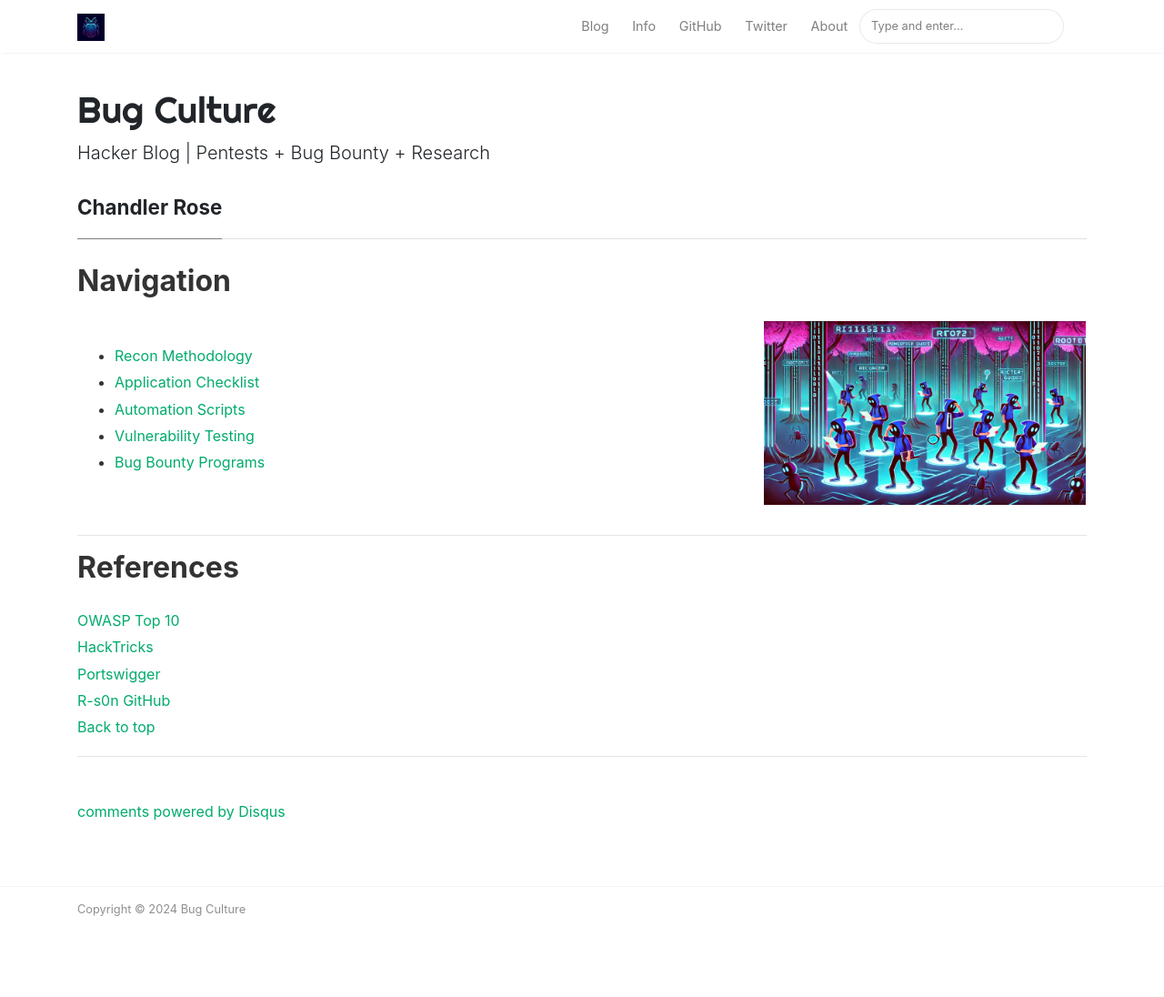
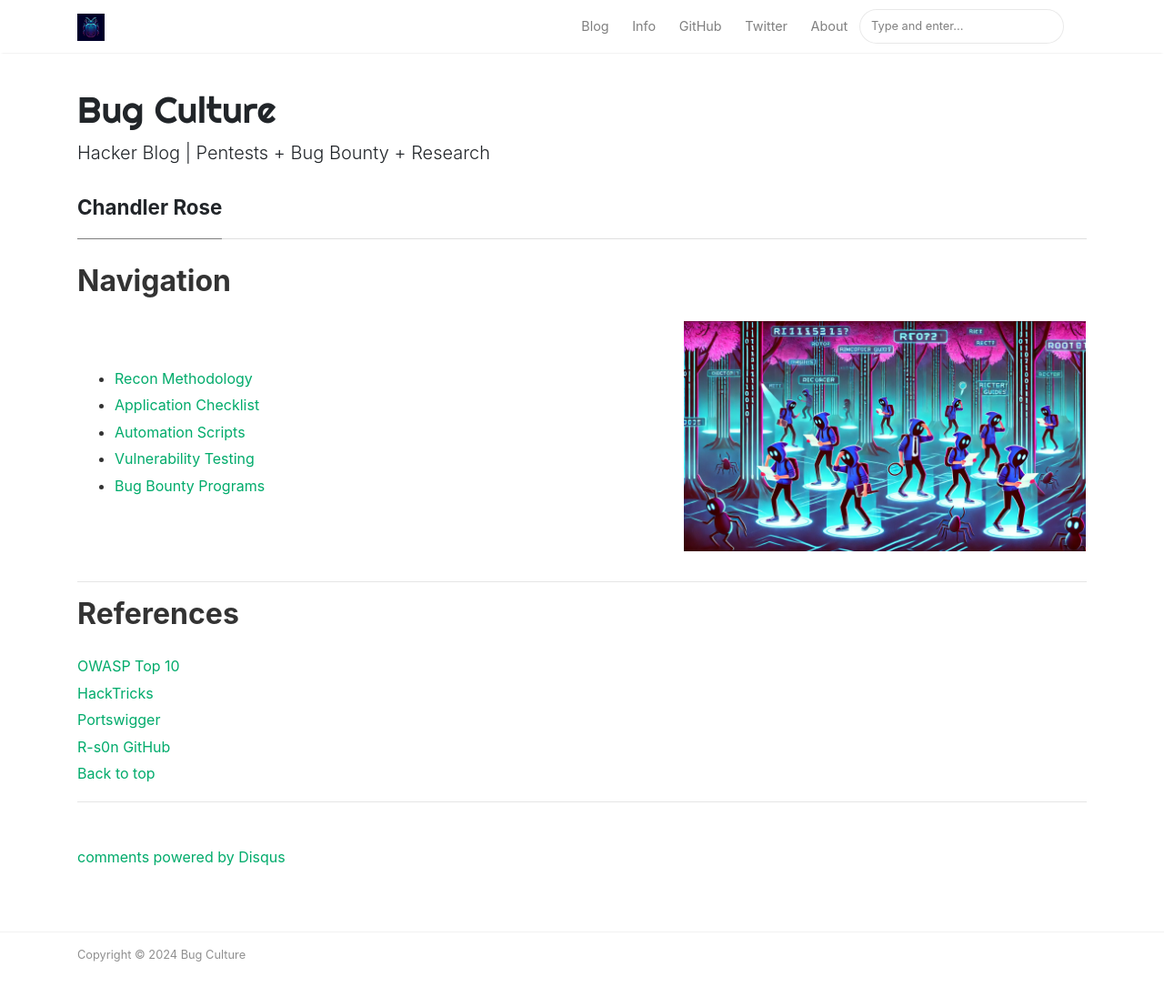
Before and after one commit to Turbul3nce/Turbul3nce.github.io, a Jekyll site: the page built from _pages/info.md, in a window 1280 px wide and 1134 px high. Shown: the top 1096 px of the window at 91% size. Built offline with Jekyll 4.4.1, drawn with Linux system fonts in a browser that asks for light colours; nearby versions of some CDN libraries; comment, search, counter and statistics services are not loaded.

Commit message:
Update info.md

```diff
--- a/_pages/info.md
+++ b/_pages/info.md
@@ -21,10 +21,10 @@ comments: true
       </td>
       <!-- Image on the right -->
       <td style="width:40%;">
-        <p align="right">
-          <img src="../assets/images/bug-guide.png" alt="bug-hunting" title="Bug Hunting" width="80%" />
-        </p>
-      </td>
+  <p align="right">
+    <img src="../assets/images/bug-guide.png" alt="bug-hunting" title="Bug Hunting" width="500px" />
+  </p>
+</td>
     </tr>
   </table>
 </div>
```
